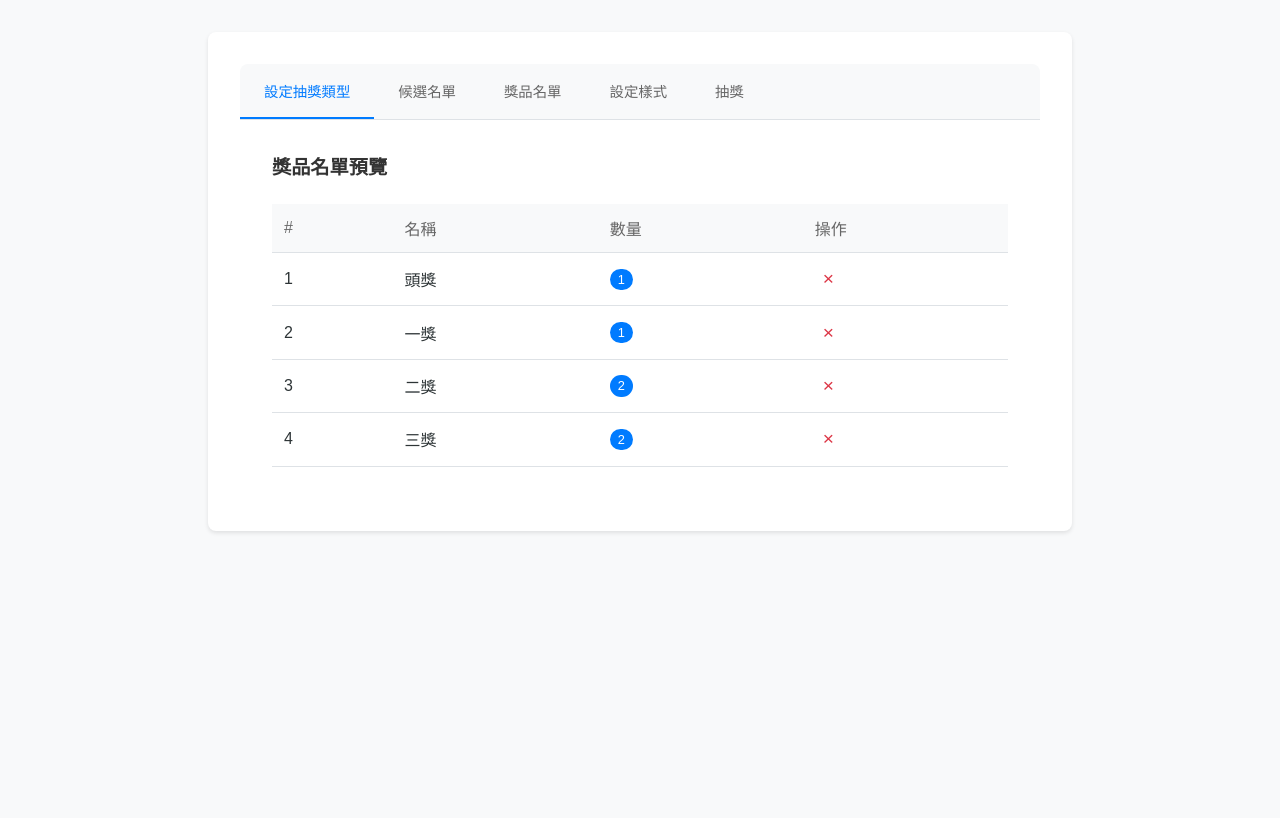
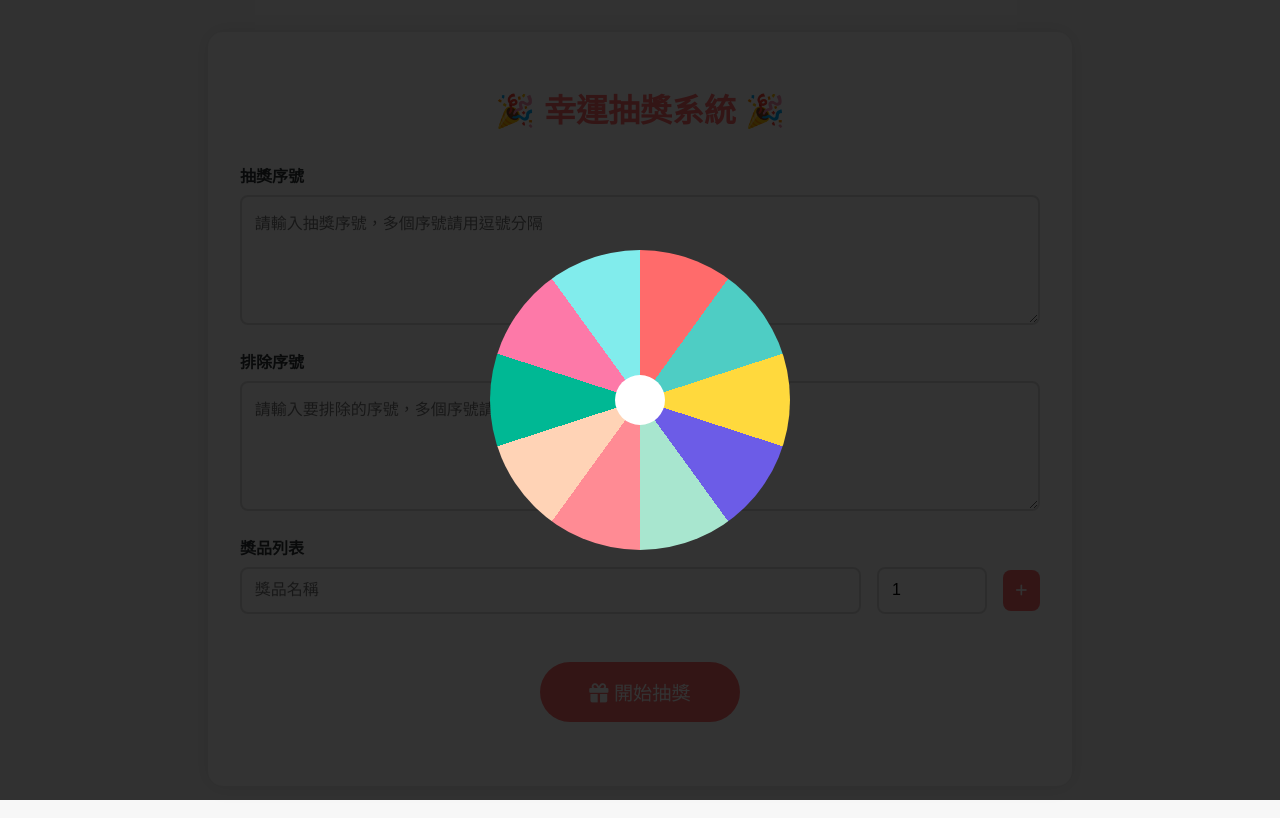
Before and after one commit to sunnypinnn/lottery, a plain HTML site: page index.html in a window 1280 px wide. Drawn offline with Linux system fonts and the light colour scheme.

Commit message:
更新說明

```diff
--- a/index.html
+++ b/index.html
@@ -3,58 +3,45 @@
 <head>
     <meta charset="UTF-8">
     <meta name="viewport" content="width=device-width, initial-scale=1.0">
-    <title>抽獎系統</title>
+    <title>幸運抽獎系統</title>
     <link rel="stylesheet" href="styles.css">
     <link rel="stylesheet" href="https://cdnjs.cloudflare.com/ajax/libs/font-awesome/6.0.0/css/all.min.css">
 </head>
 <body>
     <div class="container">
-        <div class="tabs">
-            <button class="tab-btn active">設定抽獎類型</button>
-            <button class="tab-btn">候選名單</button>
-            <button class="tab-btn">獎品名單</button>
-            <button class="tab-btn">設定樣式</button>
-            <button class="tab-btn">抽獎</button>
+        <h1>🎉 幸運抽獎系統 🎉</h1>
+
+        <div class="input-section">
+            <div class="input-group">
+                <label for="lottery-numbers">抽獎序號</label>
+                <textarea id="lottery-numbers" placeholder="請輸入抽獎序號，多個序號請用逗號分隔"></textarea>
+            </div>
+
+            <div class="input-group">
+                <label for="excluded-numbers">排除序號</label>
+                <textarea id="excluded-numbers" placeholder="請輸入要排除的序號，多個序號請用逗號分隔"></textarea>
+            </div>
+
+            <div class="input-group">
+                <label>獎品列表</label>
+                <div id="prizes-container">
+                    <div class="prize-row">
+                        <input type="text" class="prize-name" placeholder="獎品名稱">
+                        <input type="number" class="prize-quantity" min="1" value="1" placeholder="數量">
+                        <button class="add-prize-btn"><i class="fas fa-plus"></i></button>
+                    </div>
+                </div>
+            </div>
         </div>
 
-        <div class="content">
-            <h2>獎品名單預覽</h2>
-            <table class="prize-table">
-                <thead>
-                    <tr>
-                        <th>#</th>
-                        <th>名稱</th>
-                        <th>數量</th>
-                        <th>操作</th>
-                    </tr>
-                </thead>
-                <tbody>
-                    <tr>
-                        <td>1</td>
-                        <td>頭獎</td>
-                        <td><span class="quantity">1</span></td>
-                        <td><button class="delete-btn">×</button></td>
-                    </tr>
-                    <tr>
-                        <td>2</td>
-                        <td>一獎</td>
-                        <td><span class="quantity">1</span></td>
-                        <td><button class="delete-btn">×</button></td>
-                    </tr>
-                    <tr>
-                        <td>3</td>
-                        <td>二獎</td>
-                        <td><span class="quantity">2</span></td>
-                        <td><button class="delete-btn">×</button></td>
-                    </tr>
-                    <tr>
-                        <td>4</td>
-                        <td>三獎</td>
-                        <td><span class="quantity">2</span></td>
-                        <td><button class="delete-btn">×</button></td>
-                    </tr>
-                </tbody>
-            </table>
+        <button id="start-lottery" class="lottery-button">
+            <i class="fas fa-gift"></i> 開始抽獎
+        </button>
+
+        <div id="wheel-container" class="wheel-container">
+            <div class="wheel">
+                <div class="wheel-inner"></div>
+            </div>
         </div>
     </div>
     <script src="script.js"></script>
--- a/script.js
+++ b/script.js
@@ -1,59 +1,41 @@
 document.addEventListener('DOMContentLoaded', function() {
-    // 生成獎品輸入欄位
     const prizesContainer = document.getElementById('prizes-container');
-    for (let i = 1; i <= 10; i++) {
-        const prizeDiv = document.createElement('div');
-        prizeDiv.className = 'prize-input';
-        prizeDiv.innerHTML = `
-            <input type="text" id="prize-${i}" placeholder="獎品 ${i}">
+    const wheelContainer = document.getElementById('wheel-container');
+
+    // 新增獎品列表功能
+    function createPrizeRow() {
+        const div = document.createElement('div');
+        div.className = 'prize-row';
+        div.innerHTML = `
+            <input type="text" class="prize-name" placeholder="獎品名稱">
+            <input type="number" class="prize-quantity" min="1" value="1" placeholder="數量">
+            <button class="remove-prize-btn"><i class="fas fa-times"></i></button>
         `;
-        prizesContainer.appendChild(prizeDiv);
+
+        // 綁定刪除按鈕事件
+        const removeBtn = div.querySelector('.remove-prize-btn');
+        removeBtn.addEventListener('click', function() {
+            div.remove();
+        });
+
+        return div;
     }
 
-    // 隱藏輪盤
-    const wheelContainer = document.getElementById('wheel-container');
-    wheelContainer.style.display = 'none';
+    // 綁定新增獎品按鈕事件
+    document.querySelector('.add-prize-btn').addEventListener('click', function() {
+        prizesContainer.appendChild(createPrizeRow());
+    });
 
     // 抽獎按鈕點擊事件
     document.getElementById('start-lottery').addEventListener('click', function() {
-        // 顯示輪盤
         wheelContainer.style.display = 'flex';
-
-        // 獲取輪盤元素
         const wheel = document.querySelector('.wheel');
-
-        // 隨機旋轉角度 (3600度是10圈，加上隨機角度)
         const rotation = 3600 + Math.floor(Math.random() * 360);
-
-        // 設置輪盤旋轉
         wheel.style.transform = `rotate(${rotation}deg)`;
 
-        // 4秒後隱藏輪盤
         setTimeout(() => {
             wheelContainer.style.display = 'none';
             wheel.style.transform = 'rotate(0deg)';
         }, 4000);
     });
-
-    // 標籤切換功能
-    const tabBtns = document.querySelectorAll('.tab-btn');
-
-    tabBtns.forEach(btn => {
-        btn.addEventListener('click', function() {
-            // 移除所有標籤的 active 類別
-            tabBtns.forEach(b => b.classList.remove('active'));
-            // 添加當前標籤的 active 類別
-            this.classList.add('active');
-        });
-    });
-
-    // 刪除按鈕功能
-    const deleteBtns = document.querySelectorAll('.delete-btn');
-
-    deleteBtns.forEach(btn => {
-        btn.addEventListener('click', function() {
-            const row = this.closest('tr');
-            row.remove();
-        });
-    });
 });
--- a/styles.css
+++ b/styles.css
@@ -1,9 +1,8 @@
 :root {
-    --primary-color: #007bff;
+    --primary-color: #ff6b6b;
     --secondary-color: #4ecdc4;
-    --background-color: #f8f9fa;
+    --background-color: #f7f7f7;
     --text-color: #2d3436;
-    --border-color: #dee2e6;
 }
 
 body {
@@ -19,82 +18,8 @@ body {
     margin: 2rem auto;
     padding: 2rem;
     background: white;
-    border-radius: 8px;
-    box-shadow: 0 2px 4px rgba(0,0,0,0.1);
-}
-
-.tabs {
-    display: flex;
-    border-bottom: 1px solid var(--border-color);
-    background-color: #f8f9fa;
-    border-radius: 8px 8px 0 0;
-}
-
-.tab-btn {
-    padding: 1rem 1.5rem;
-    border: none;
-    background: none;
-    cursor: pointer;
-    font-size: 0.9rem;
-    color: #666;
-    border-bottom: 2px solid transparent;
-}
-
-.tab-btn.active {
-    color: var(--primary-color);
-    border-bottom: 2px solid var(--primary-color);
-}
-
-.content {
-    padding: 2rem;
-}
-
-h2 {
-    margin-top: 0;
-    color: #333;
-    font-size: 1.2rem;
-    margin-bottom: 1.5rem;
-}
-
-.prize-table {
-    width: 100%;
-    border-collapse: collapse;
-}
-
-.prize-table th,
-.prize-table td {
-    padding: 0.75rem;
-    text-align: left;
-    border-bottom: 1px solid var(--border-color);
-}
-
-.prize-table th {
-    background-color: #f8f9fa;
-    font-weight: 500;
-    color: #666;
-}
-
-.quantity {
-    display: inline-block;
-    background-color: var(--primary-color);
-    color: white;
-    padding: 0.2rem 0.5rem;
-    border-radius: 12px;
-    font-size: 0.8rem;
-}
-
-.delete-btn {
-    background: none;
-    border: none;
-    color: #dc3545;
-    font-size: 1.2rem;
-    cursor: pointer;
-    padding: 0.2rem 0.5rem;
-}
-
-.delete-btn:hover {
-    background-color: #ffebee;
-    border-radius: 4px;
+    border-radius: 15px;
+    box-shadow: 0 0 20px rgba(0,0,0,0.1);
 }
 
 h1 {
@@ -213,3 +138,54 @@ textarea {
     border-radius: 50%;
     z-index: 2;
 }
+
+.prize-row {
+    display: flex;
+    gap: 1rem;
+    margin-bottom: 1rem;
+    align-items: center;
+}
+
+.prize-name {
+    flex: 1;
+    padding: 0.8rem;
+    border: 2px solid #ddd;
+    border-radius: 8px;
+    font-size: 1rem;
+}
+
+.prize-quantity {
+    width: 80px;
+    padding: 0.8rem;
+    border: 2px solid #ddd;
+    border-radius: 8px;
+    font-size: 1rem;
+}
+
+.add-prize-btn {
+    background-color: var(--primary-color);
+    color: white;
+    border: none;
+    border-radius: 8px;
+    padding: 0.8rem;
+    cursor: pointer;
+    transition: background-color 0.2s;
+}
+
+.add-prize-btn:hover {
+    background-color: #ff5252;
+}
+
+.remove-prize-btn {
+    background-color: #dc3545;
+    color: white;
+    border: none;
+    border-radius: 8px;
+    padding: 0.8rem;
+    cursor: pointer;
+    transition: background-color 0.2s;
+}
+
+.remove-prize-btn:hover {
+    background-color: #c82333;
+}
```
